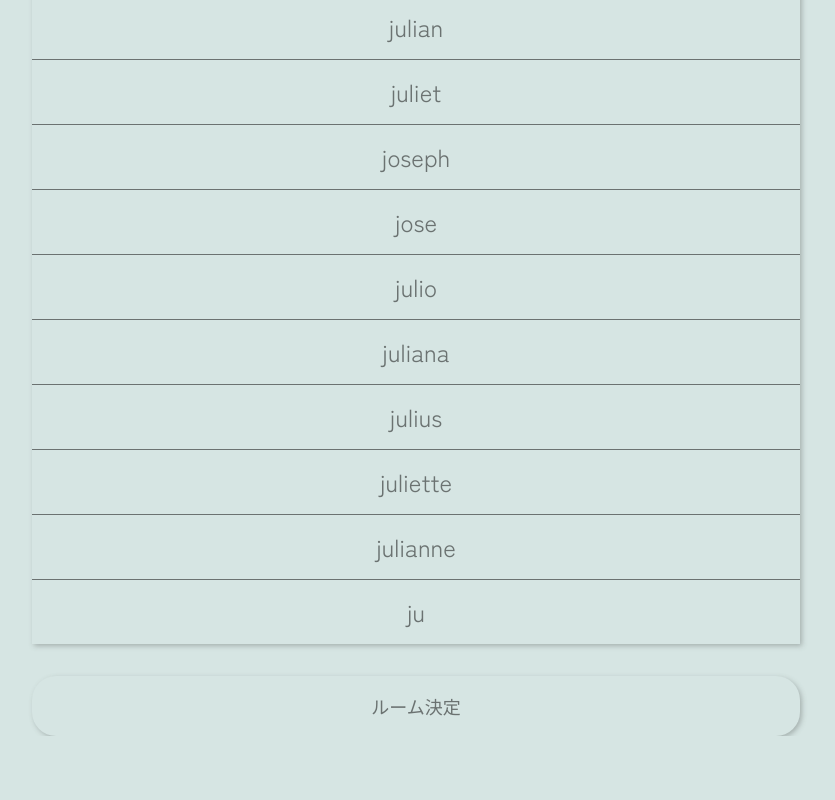
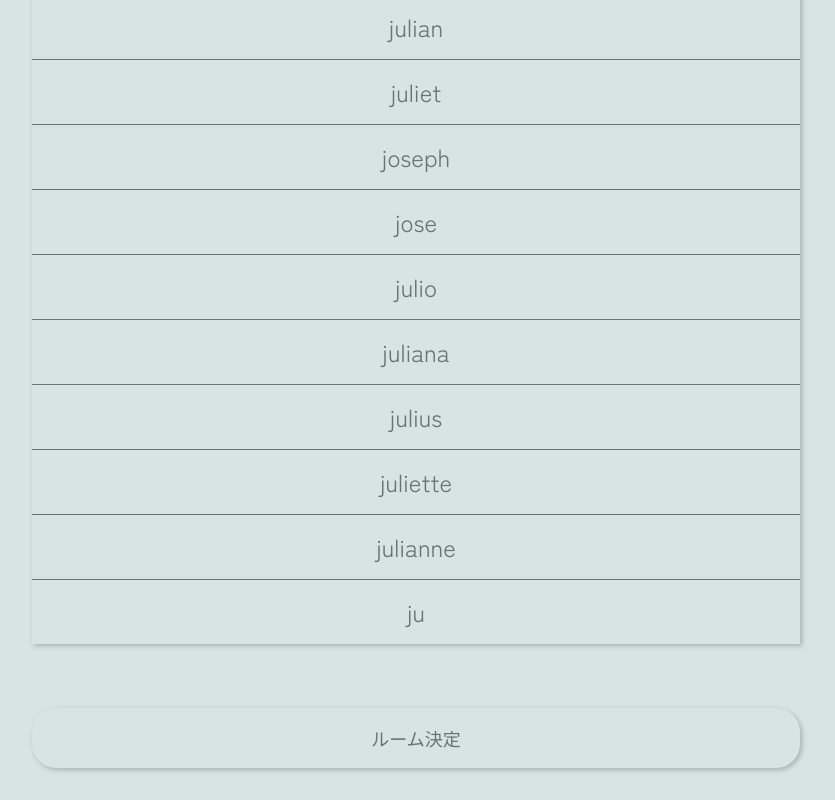
Before and after one commit to watnows/hackathon-2003-TeamD, a Next.js app: page /init-room in a window 1280 px wide. Shown: the part 982-1782 px from the top of the page, without its empty margins (224-1059 px from the left). Before the commit the page ends 1718 px from the top, so only its background shows below. Built offline with nearby package versions, Linux system fonts and the light colour scheme.

Commit message:
add margin

```diff
--- a/src/components/LongButton.tsx
+++ b/src/components/LongButton.tsx
@@ -5,7 +5,7 @@ interface LongButtonProps {
 const LongButton = (props: LongButtonProps) => {
     const { text } = props;
     return (
-        <button className="bg-background text-font text-lg text-3xl m-auto p-8 py-4 w-full rounded-3xl shadow shadow-boxOut" onClick={() => { }}>
+        <button className="bg-background text-font text-lg text-3xl m-auto p-8 py-4 my-8 w-full rounded-3xl shadow shadow-boxOut" onClick={() => { }}>
             <h2>{text}</h2>
         </button>
     )
```
